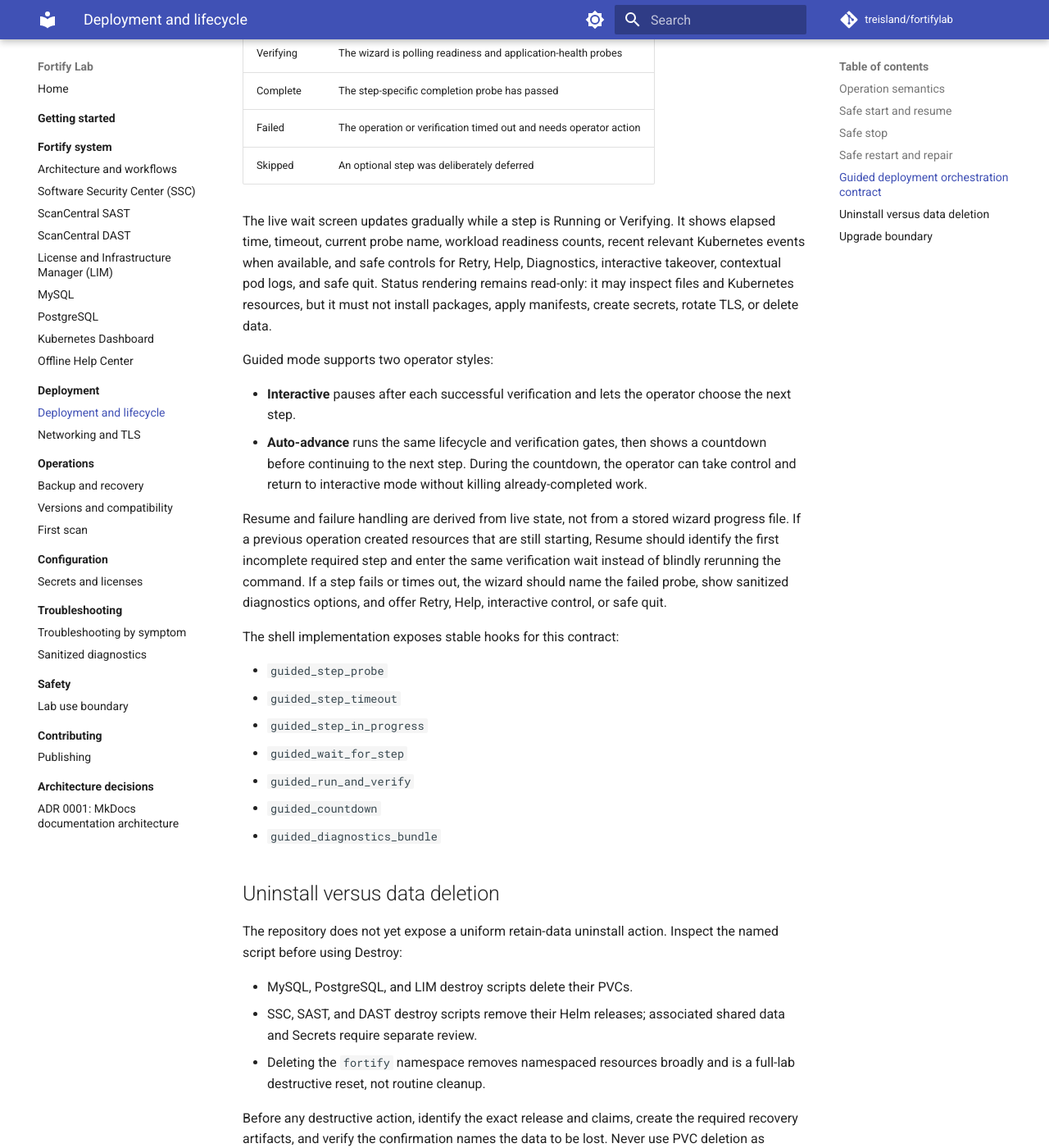
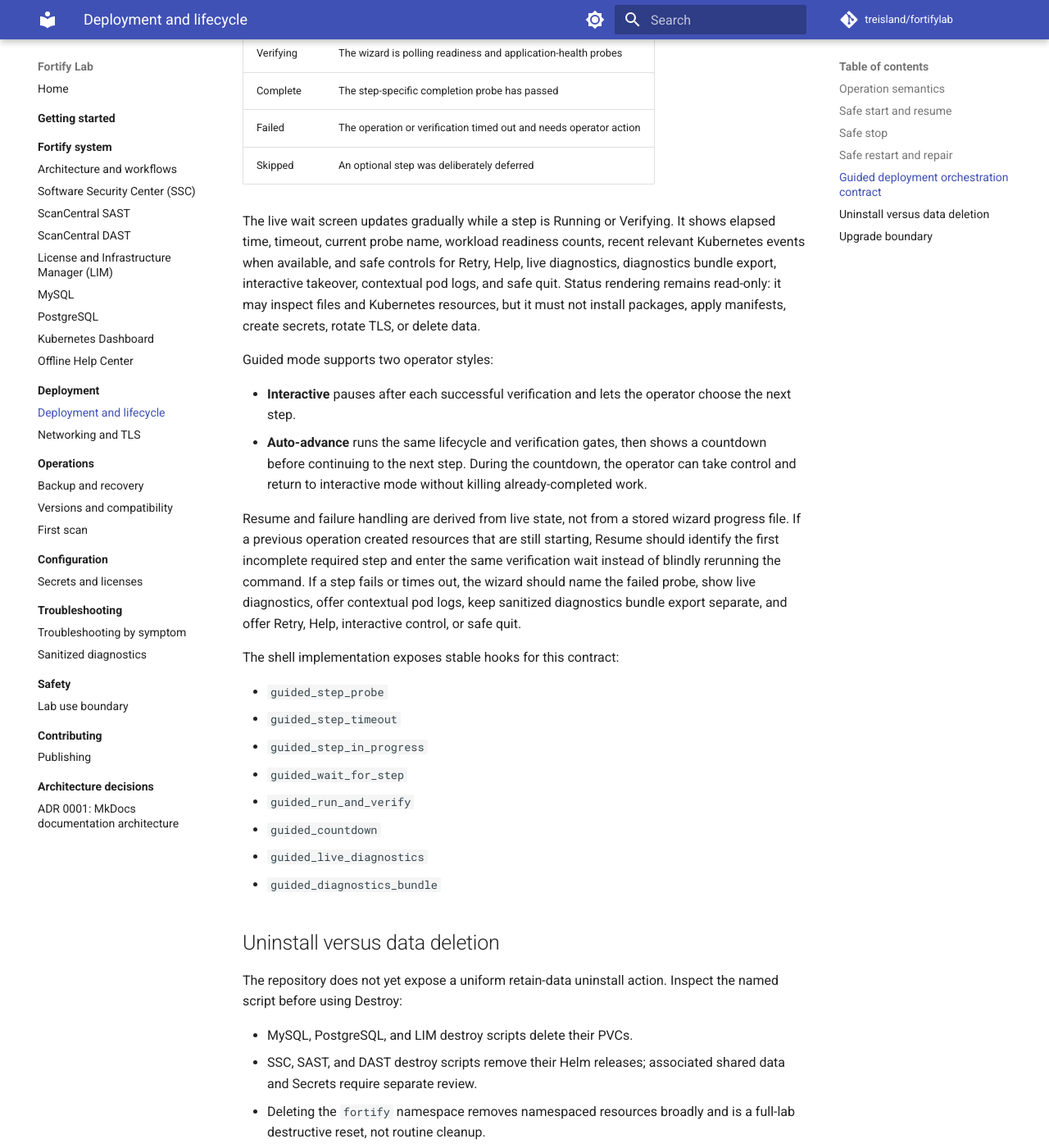
Before and after one commit to treisland/fortifylab, an MkDocs documentation site: the page built from docs/operations/deployment-and-lifecycle.md, in a window 1280 px wide and 1400 px high, scrolled down 2611 px. Shown: the whole window at 82% size. Built offline with MkDocs 1.6.1 and Material for MkDocs 9.7.7, drawn with Linux system fonts in a browser that asks for light colours; comment, search, counter and statistics services are not loaded.

Commit message:
Add guided step diagnostics and pod logs

```diff
--- a/docs/operations/deployment-and-lifecycle.md
+++ b/docs/operations/deployment-and-lifecycle.md
@@ -95,7 +95,8 @@
 The live wait screen updates gradually while a step is Running or Verifying. It
 shows elapsed time, timeout, current probe name, workload readiness counts,
 recent relevant Kubernetes events when available, and safe controls for Retry,
-Help, Diagnostics, interactive takeover, contextual pod logs, and safe quit.
+Help, live diagnostics, diagnostics bundle export, interactive takeover,
+contextual pod logs, and safe quit.
 Status rendering remains read-only: it may inspect files and Kubernetes
 resources, but it must not install packages, apply manifests, create secrets,
 rotate TLS, or delete data.
@@ -113,7 +114,9 @@
 wizard progress file. If a previous operation created resources that are still
 starting, Resume should identify the first incomplete required step and enter
 the same verification wait instead of blindly rerunning the command. If a step
-fails or times out, the wizard should name the failed probe, show sanitized diagnostics options, and offer Retry, Help, interactive control, or safe quit.
+fails or times out, the wizard should name the failed probe, show live
+diagnostics, offer contextual pod logs, keep sanitized diagnostics bundle export
+separate, and offer Retry, Help, interactive control, or safe quit.
 
 The shell implementation exposes stable hooks for this contract:
 
@@ -123,6 +126,7 @@
 - `guided_wait_for_step`
 - `guided_run_and_verify`
 - `guided_countdown`
+- `guided_live_diagnostics`
 - `guided_diagnostics_bundle`
 
 ## Uninstall versus data deletion
```
Also changed, not shown: README.md (+3 -3 lines), docs/getting-started/index.md (+3 -2 lines), 3 other files.
